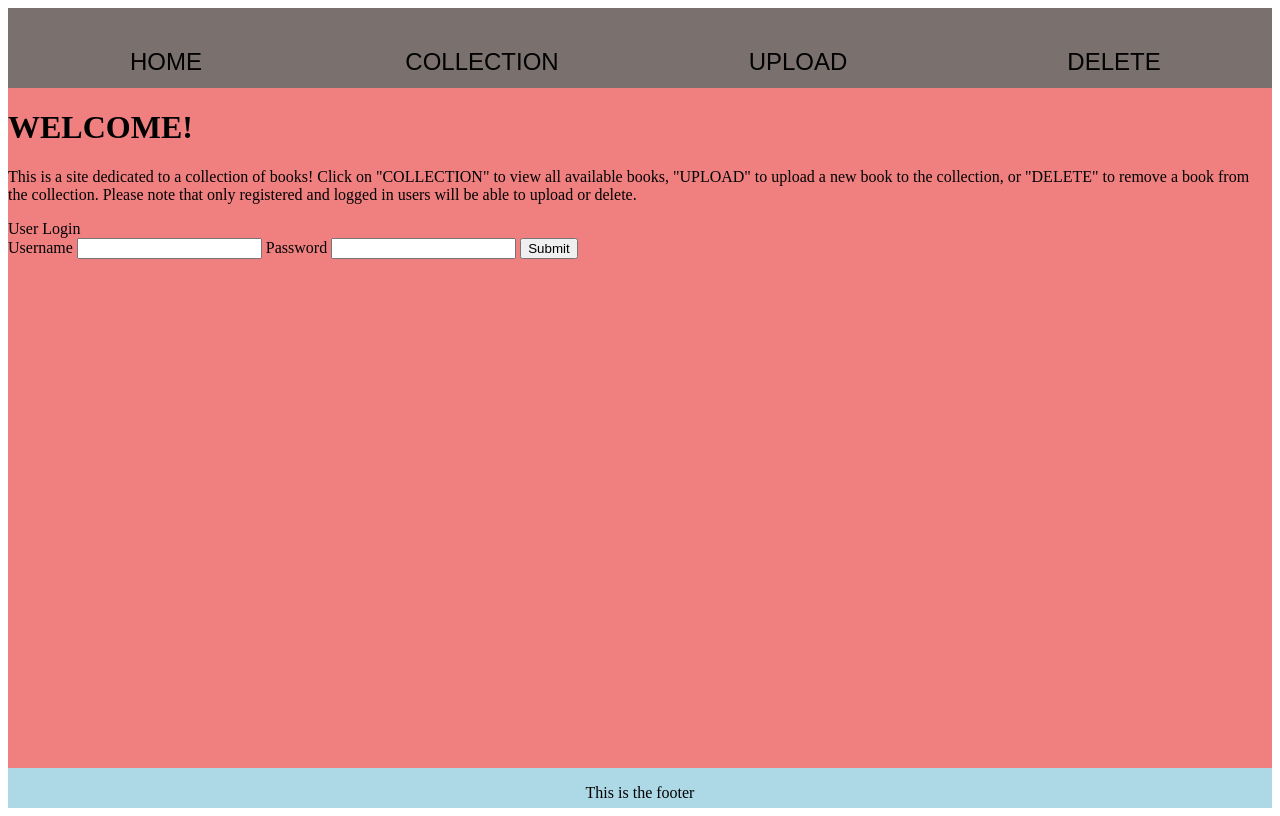
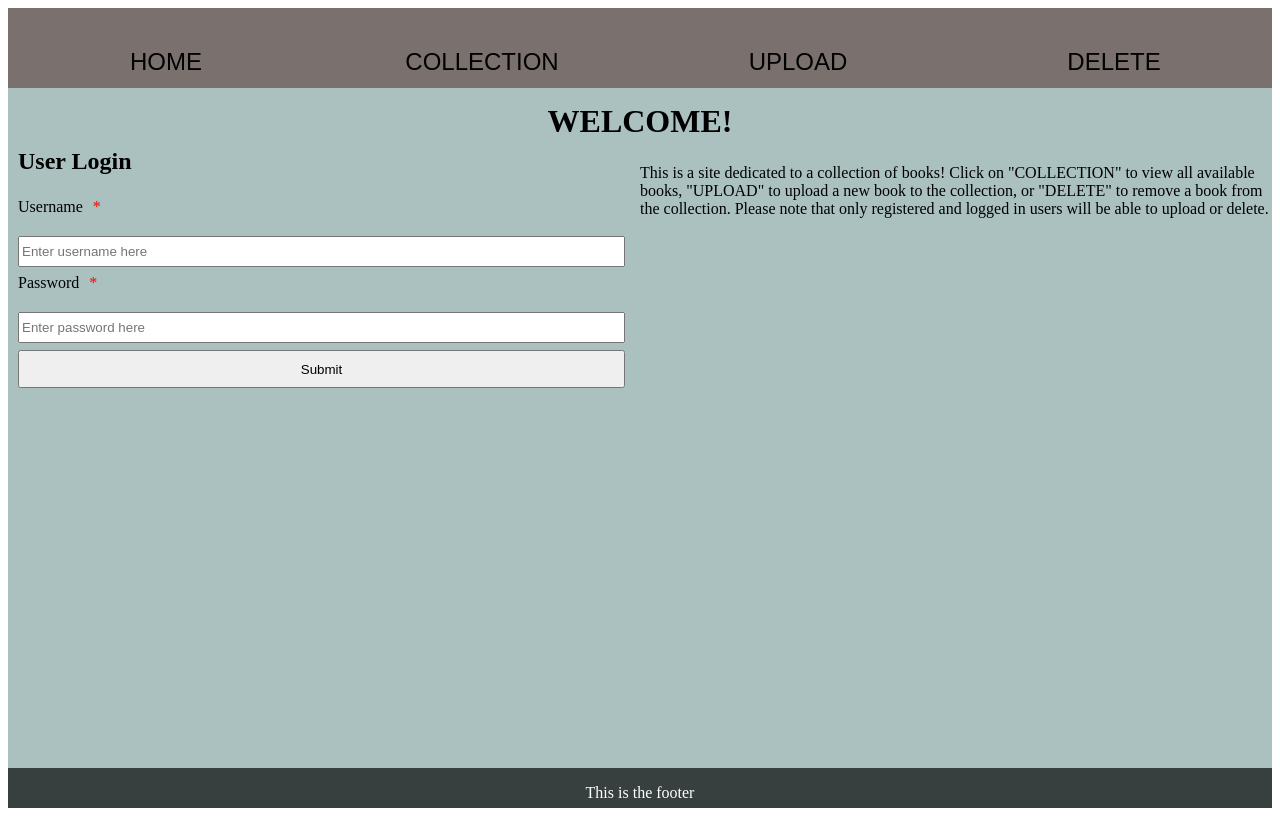
Before and after one commit to readinggaol/flaskFinal, a Flask app: page / in a window 1280 px wide. Run offline with Flask 2, Linux system fonts and the light colour scheme.

Commit message:
Script files
Added js files for index and collection. Very basic validation for login.

Still trying to figure out the collection list of Books error.

```diff
--- a/Book.py
+++ b/Book.py
@@ -8,3 +8,6 @@ class Book:
         self.page_count = page_count
         self.genre = genre
         self.image_path = image_path
+
+    def __str__(self):
+        return self.title + ": " + self.author_last + ", " + self.author_first
--- a/application.py
+++ b/application.py
@@ -1,5 +1,6 @@
 from flask import Flask, render_template
 import db as db
+import Book
 
 app = Flask(__name__)
 app.config["UPLOAD_PATH"] = "static/images"
@@ -11,7 +12,8 @@ def index():
 
 @app.route("/collection")
 def collection():
-    books = db.getBooks()
+    myList = db.getBooks()
+    books = "test"
     return render_template("collection.html", collection=books)
 
 @app.route("/upload")
--- /dev/null
+++ b/static/scripts/collection.js
@@ -0,0 +1,5 @@
+"use strict"
+
+$(document).ready( () => {
+	console.log("test");
+});
--- /dev/null
+++ b/static/scripts/index.js
@@ -0,0 +1,24 @@
+"use strict"
+
+const zeroErrors = () => {
+	$("#username").prev().children().first().text("*");
+	$("#password").prev().children().first().text("*");
+}
+
+
+$(document).ready( () => {
+	$("#login_button").click( () => {
+		let isValid = true;
+		let userName = $("#username").val();
+		let userPassword = $("#password").val();
+		zeroErrors();
+		if(userName == ""){
+			$("#username").prev().children().first().text("You must fill this field.");
+			isValid = false;
+		}
+		if(userPassword == ""){
+			$("#password").prev().children().first().text("You must fill this field.");
+			isValid = false;
+		}
+	});
+});
--- a/static/styles/style.css
+++ b/static/styles/style.css
@@ -27,12 +27,52 @@ img{
     grid-template-columns: 1;
     height: 100vh;
 }
+/* grids */
 #body{
-	background-color: lightcoral;
+	background-color: #AAC1C0;
+	display: grid;
+	grid-template-columns: 50% 50%;
+	grid-template-rows: 60px 50%;
+	grid-template-areas: "title title" "form blurb";
+}
+#body h1{
+	grid-area: title;
+	text-align: center;
+	margin:  0;
+	padding: 15px 0 0 0;
+}
+#body p{
+	grid-area: blurb;
+}
+#user_form{
+	grid-area: form;
+	display: grid;
+	grid-template-columns: auto;
+	grid-template-rows: 50px 200px;
 }
 #upload_form div{
 	margin-bottom: 30px;
 }
+#sticker{
+	font-weight: 700;
+	font-size: 1.5em;
+	padding-left: 10px;
+}
+#login{
+	padding: 0 15px 10px 10px;
+	display: grid;
+	grid-template-columns: 100%;
+	grid-template-rows: 20% 20% 20% 20% 20%;
+}
+#login input{
+	margin-bottom: .5em;
+}
+.error{
+	color:  red;
+	padding-left: 10px;
+}
 #footer{
 	text-align: center;
+	background-color: #383F3F;
+	color:  white;
 }
--- a/templates/collection.html
+++ b/templates/collection.html
@@ -1,8 +1,10 @@
 {% extends "layout.html" %}
+{%block scripting %} <script src="static/scripts/collection.js"></script>{% endblock%}
 
 {% block heading %}COLLECTION{% endblock %}
 
 {% block body %}
+
 {{ collection }}
 
 
--- a/templates/index.html
+++ b/templates/index.html
@@ -1,4 +1,6 @@
 {% extends "layout.html" %}
+{%block scripting %} <script src="static/scripts/index.js"></script>{% endblock%}
+
 
 {% block title %}Home{% endblock %}
 
@@ -12,12 +14,15 @@ to upload or delete.
 {% endblock %}
 
 {% block business %}
+<div id="user_form">
     <label for="login" id="sticker">User Login</label>
     <form id="login" name="login">
-        <label for="username">Username</label>
-        <input type="text" id="username" name="username">
-        <label for="password">Password</label>
-        <input type="text" id="password" name="password">
-        <button type="button">Submit</button>
+        <label for="username">Username<span class="error">*</span></label>
+        <input type="text" id="username" name="username" placeholder="Enter username here">
+        <label for="password">Password<span class="error">*</span></label>
+        <input type="text" id="password" name="password" placeholder="Enter password here">
+        <button type="button" id="login_button">Submit</button>
     </form>
+</div>
+
 {% endblock %}
--- a/templates/layout.html
+++ b/templates/layout.html
@@ -4,6 +4,7 @@
     <meta charset="UTF-8">
     <title>{% block title %}{% endblock %}</title>
     <link rel="stylesheet" type="text/css" href="{{ url_for('static', filename='styles/style.css') }}">
+
 </head>
 <body>
     <div id="container">
@@ -16,7 +17,7 @@
         <div id="body">
             <h1>{% block heading %}{% endblock %}</h1>
 
-            <p>{% block body %}{% endblock %}</p>
+            <p id="blurb">{% block body %}{% endblock %}</p>
 
             {% block business %}{% endblock %}
         </div>
@@ -24,5 +25,7 @@
             <p>This is the footer</p>
         </div>
     </div>
+    <script src="https://code.jquery.com/jquery-3.6.0.min.js" integrity="sha256-/xUj+3OJU5yExlq6GSYGSHk7tPXikynS7ogEvDej/m4=" crossorigin="anonymous"></script>
+    {%block scripting %}{% endblock%}
 </body>
 </html>
```
